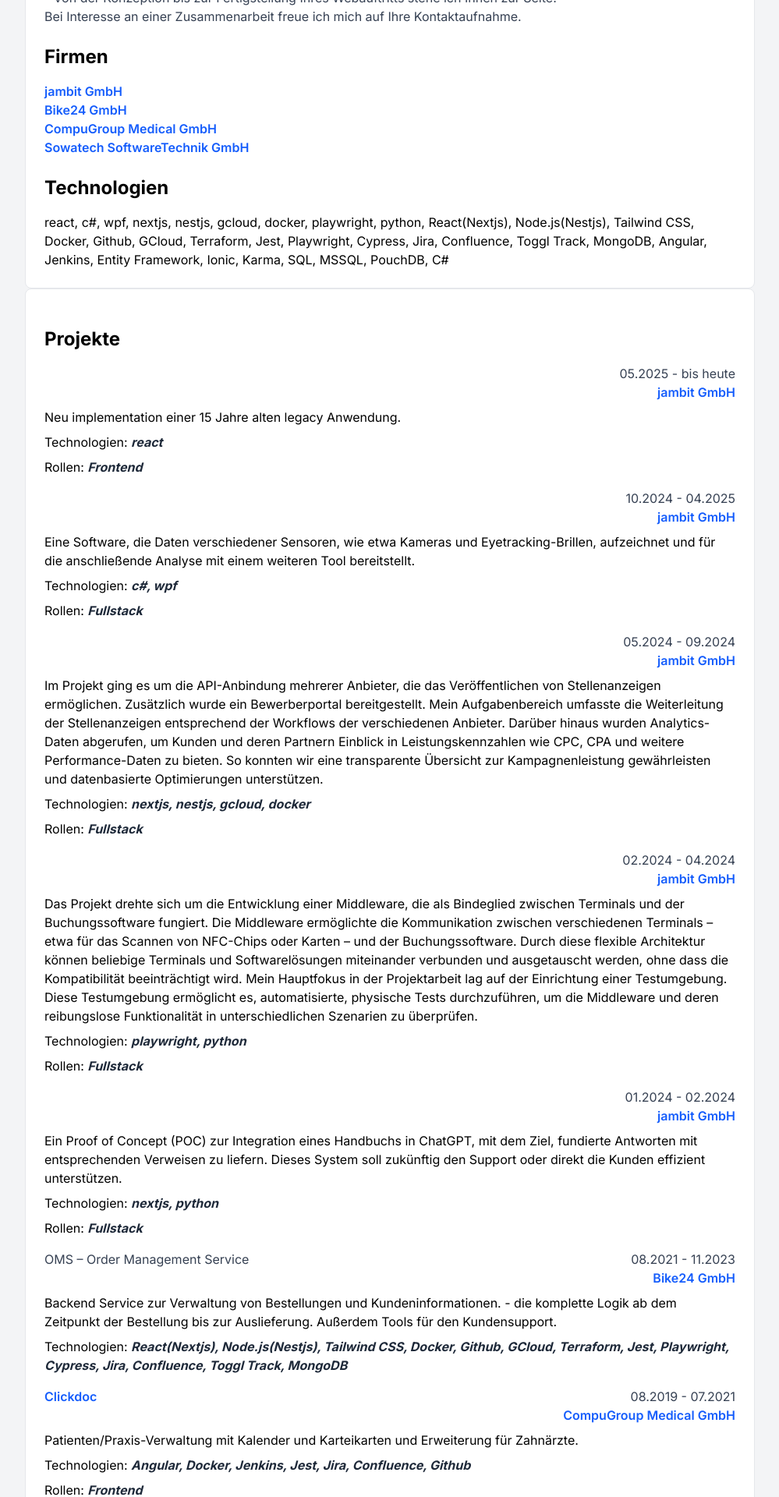
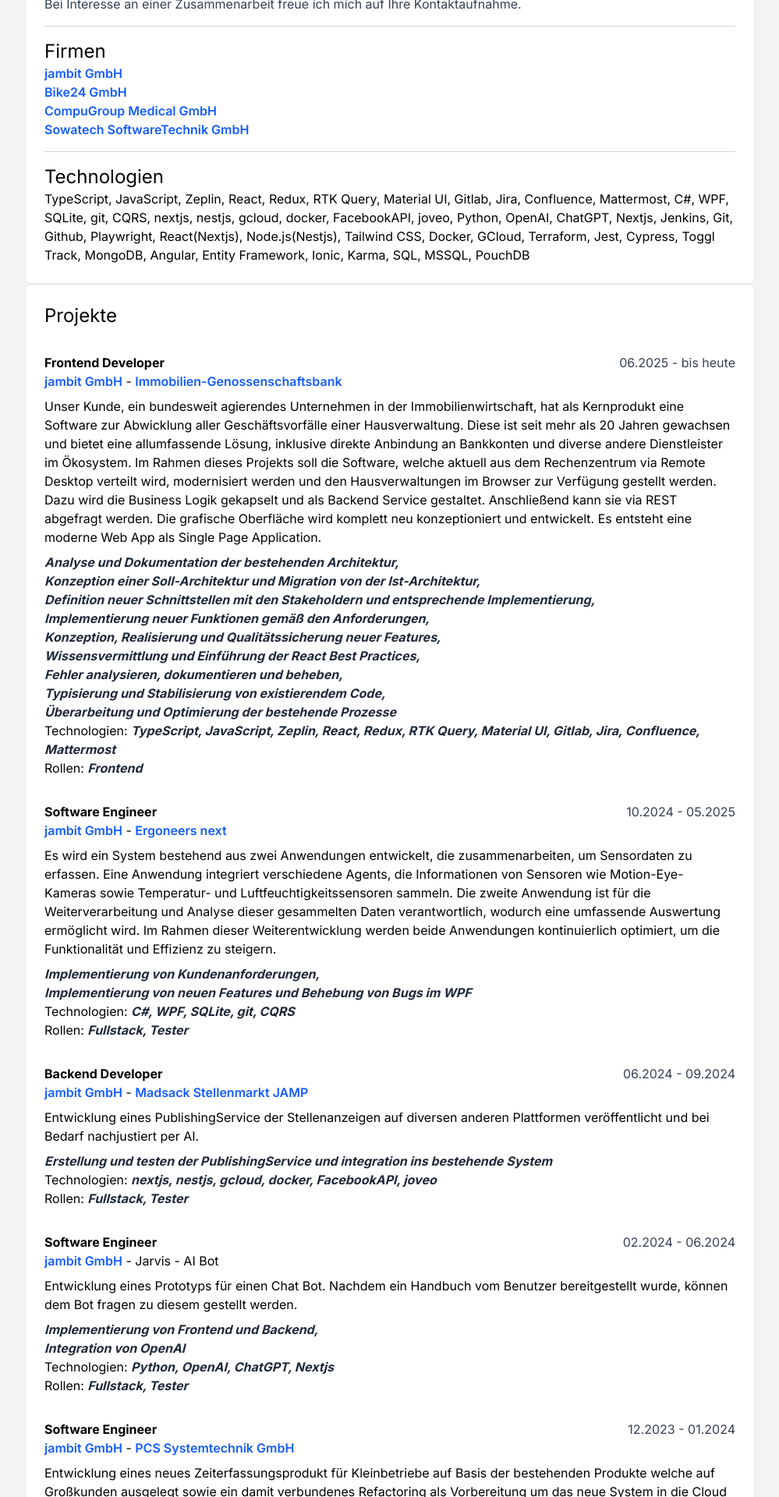
Before and after one commit to Sevenhero/cv-generator, a Next.js app: page / in a window 1280 px wide. Shown: the part 880-2800 px from the top of the page at 78% size, without its empty margins (140-1139 px from the left). Built offline with nearby package versions, Linux system fonts and the light colour scheme.

Commit message:
working on experience component layout

```diff
--- /dev/null
+++ b/src/app/components/Experience.css
@@ -0,0 +1,12 @@
+.experience-header {
+    display: grid;
+    grid-template-columns: 5fr 2fr;
+    grid-template-rows: repeat(2, 1fr);
+}
+
+@media (max-width: 680px) {
+    .experience-header {
+        grid-template-columns: 1fr;
+        grid-template-rows: auto auto auto auto;
+    }
+}
--- a/src/app/components/Experience.tsx
+++ b/src/app/components/Experience.tsx
@@ -1,5 +1,6 @@
 import Link from "next/link";
 import { Experience } from "../interfaces/experience";
+import "./Experience.css";
 
 const ExperienceComponent = ({
   title,
@@ -10,13 +11,28 @@
   projectUrl,
   companyUrl,
   technologies,
+  addition,
   roles,
   projectName,
 }: Experience) => (
-  <div className="mt-4 break-fot-print">
-    <div className="flex justify-between flex-wrap gap-2 w-full">
-      <span className="w-[49%] flex flex-col">
-        <span className="text-gray-700">
+  <div className="mt-8 break-fot-print">
+    <div className="grid experience-header">
+      <div className="font-bold">{title}</div>
+      <span className="text-gray-700 sm:text-end text-left">
+        {from} {till ? "-" : ""} {till}
+      </span>
+      <div>
+        {companyUrl && (
+          <Link
+            className="text-blue-600 font-semibold"
+            href={companyUrl}
+            target="_blank"
+          >
+            {company}
+          </Link>
+        )}
+        {!companyUrl && <span>{company}</span>}
+        {projectName && " - "}
         {projectUrl && (
           <Link
             className="text-blue-600 font-semibold"
@@ -27,30 +43,23 @@
           </Link>
         )}
         {!projectUrl && <span>{projectName}</span>}
-        </span>
-        {!title && <span className="font-bold w-[49%]">{title}</span>}
-      </span>
-      <span className="w-[49%] flex flex-col items-end">
-        <span className="text-gray-700">
-          {from} {till ? "-" : ""} {till}
-        </span>
-        <span className="text-gray-700">
-          {companyUrl && (
-            <Link
-              className="text-blue-600 font-semibold"
-              href={companyUrl}
-              target="_blank"
-            >
-              {company}
-            </Link>
+      </div>
+    </div>
+    <div className="mt-2">{description}</div>
+    {addition && (
+      <div className="mt-2">
+        <ul>
+          {addition?.map((role, index) => (
+            <li className="text-gray-800 italic font-bold" key={index}>
+              {role}
+              {index + 1 < addition.length ? ", " : ""}
+            </li>
+          ))}
+        </ul>
+      </div>
     )}
-          {!companyUrl && <span>{company}</span>}
-        </span>
-      </span>
-    </div>
-    <p className="mt-2">{description}</p>
     {technologies && (
-      <p className="mt-2">
+      <div>
         Technologien:{" "}
         {technologies?.map((technology, index) => (
           <span className="text-gray-800 italic font-bold" key={index}>
@@ -58,10 +67,10 @@
             {index + 1 < technologies.length ? ", " : ""}
           </span>
         ))}
-      </p>
+      </div>
     )}
     {roles && (
-      <p className="mt-2">
+      <div>
         Rollen:{" "}
         {roles?.map((role, index) => (
           <span className="text-gray-800 italic font-bold" key={index}>
@@ -69,7 +78,7 @@
             {index + 1 < roles.length ? ", " : ""}
           </span>
         ))}
-      </p>
+      </div>
     )}
   </div>
 );
--- a/src/app/components/ScaledImages.tsx
+++ b/src/app/components/ScaledImages.tsx
@@ -7,8 +7,10 @@
       <Image
         src={src}
         alt={alt}
-        layout="fill"
-        objectFit="contain"
+        // layout="fill"
+        // objectFit="contain"
+        style={{ objectFit: "contain" }}
+        priority
         className="image"
       />
     </div>
--- a/src/app/components/SkillIcon.tsx
+++ b/src/app/components/SkillIcon.tsx
@@ -6,6 +6,7 @@
 import NestJsIcon from "../icons/NestjsIcon";
 import NextJsIcon from "../icons/NextjsIcon";
 import TypeScriptIcon from "../icons/Typescript";
+import ReactIcon from "../icons/ReactIcon";
 import { Skill } from "../interfaces/userData";
 
 interface SkillIconProps {
@@ -22,7 +23,8 @@
   Javascript: <JavaScriptIcon />,
   CSS3: <CssIcon />,
   HTML5: <HtmlIcon />,
-  Ionic: <IonicIcon />
+  Ionic: <IonicIcon />,
+  React: <ReactIcon />,
 };
 
 const SkillIcon = ({ skill }: SkillIconProps) => {
--- a/src/app/interfaces/experience.ts
+++ b/src/app/interfaces/experience.ts
@@ -6,6 +6,7 @@
   description: string;
   projectName?: string;
   technologies?: string[];
+  addition?: string[];
   roles?: string[];
   projectUrl?: string;
   companyUrl?: string;
--- a/src/app/interfaces/userData.ts
+++ b/src/app/interfaces/userData.ts
@@ -35,7 +35,8 @@
   | "Javascript"
   | "CSS3"
   | "HTML5"
-  | "Ionic";
+  | "Ionic"
+  | "React";
 
 export interface Testimonial {
   name: string;
--- a/src/app/layout.tsx
+++ b/src/app/layout.tsx
@@ -12,7 +12,7 @@
   return `${dd}${mm}${yyyy}`;
 }
 
-const title = () => `${userData.lastName}_${userData.firstName}_${formatDateDDMMYYYY()}`;
+const title = () => `${userData.lastName}_${userData.firstName}`;
 
 export const metadata: Metadata = {
   title: title(),
--- a/src/app/page.tsx
+++ b/src/app/page.tsx
@@ -37,16 +37,15 @@
           <div className="grid gap-6 sm:px-8">
             <div className="col-span-12 md:col-span-4">
               <div className="bg-white border rounded-lg p-6">
-                <div className="flex items-center sm:flex-row flex-col space-x-6 justify-around">
-                  <div className="flex flex-col sm:items-center self-start ">
-                    <div className="relative w-32 h-32 mb-6">
+                <div className="flex gap-4 items-center sm:flex-row flex-col justify-around">
+                  <div className="flex flex-col items-center self-center ">
+                    <div className="relative mb-2 h-32 w-32">
                       <Image
+                        src="/smaller.png"
                         alt="Message Image"
-                        src={"/smaller.jpg"}
-                        className="rounded-full border shrink-0 top-8"
-                        layout="fill"
-                        objectFit="cover"
-                        objectPosition="center"
+                        fill
+                        sizes="128px"
+                        className="rounded-full border object-cover object-center"
                       />
                     </div>
                     <h1 className="text-xl font-bold">{getFullName()}</h1>
@@ -66,12 +65,12 @@
                     </a>
                   </div> */}
                   </div>
-                  <div className="self-start pt-4">
-                    <span className="text-gray-700 uppercase font-bold tracking-wider mb-2">
+                  <div className="self-center">
+                    <h4 className="text-gray-700 uppercase sm:text-left text-center font-bold tracking-wider mb-2">
                       Kontakt
-                    </span>
+                    </h4>
                     {/* <Contact  {...user.contact} /> */}
-                    <div className="flex items-center gap-6 my-2 flex-wrap">
+                    <div className="flex items-center gap-6 flex-wrap">
                       {userData.social?.map(
                         ({ social, email, url, phone }, index) => (
                           <SocialIcon
@@ -85,10 +84,10 @@
                       )}
                     </div>
                   </div>
-                  <div className="flex flex-col self-start pt-4">
-                    <span className="text-gray-700 uppercase font-bold tracking-wider">
+                  <div className="flex flex-col self-center">
+                    <h4 className="text-gray-700 uppercase text-center sm:text-left font-bold tracking-wider">
                       Sprachen
-                    </span>
+                    </h4>
                     <ul>
                       {user.languages.map(({ language, level }, index) => (
                         <li key={index}>
@@ -113,7 +112,7 @@
                     </ul>
                   </div> */}
                 <div className="flex flex-col">
-                  <span className="text-gray-700 uppercase font-bold tracking-wider mb-2">
+                  <span className="text-gray-700 uppercase font-bold text-center tracking-wider mb-2 sm:text-left">
                     Skills
                   </span>
                   <ul className="flex gap-4 flex-wrap justify-evenly items-center">
@@ -137,7 +136,10 @@
                   </>
                 )}
                 <section>
-                  <h2 className="text-2xl font-bold mt-6 mb-4">Firmen</h2>
+                  <>
+                    <hr className="my-4 border-t border-gray-300"></hr>
+                    <h2 className="text-2xl font-boldmb-4">Firmen</h2>
+                  </>
                   <ul>
                     {getCompanyNames().map(({ company, url }, index) =>
                       url ? (
@@ -160,13 +162,16 @@
                   </ul>
                 </section>
                 <section>
-                  <h2 className="text-2xl font-bold mt-6 mb-4">Technologien</h2>
+                  <>
+                    <hr className="my-4 border-t border-gray-300"></hr>
+                    <h2 className="text-2xl font-boldmb-4">Technologien</h2>
+                  </>
                   <div>{getTechnologies().join(", ")}</div>
                 </section>
               </div>
               <div className="bg-white border rounded-lg p-6">
                 <section>
-                  <h2 className="text-2xl font-bold mt-6 mb-4">Projekte</h2>
+                  <h2 className="text-2xl font-boldmb-4">Projekte</h2>
                   {userData.experience?.map((data, index) => (
                     <ExperienceComponent key={index} {...data} />
                   ))}
@@ -181,7 +186,7 @@
                       <TestimonialComponent
                         key={index}
                         {...testimonial}
-                        className={index % 2 !== 0 ?  "sm:flex-row md:flex-row-reverse" : ""}
+                        className={index % 2 !== 0 ? "sm:flex-row md:flex-row-reverse" : ""}
                       />
                     ))}
                   </ul>
--- a/src/data/userData.ts
+++ b/src/data/userData.ts
@@ -25,6 +25,7 @@
     "Nestjs",
     "Nextjs",
     "Angular",
+    "React",
     "Ionic",
     "Typescript",
     "Javascript",
@@ -59,62 +60,95 @@
   ],
   experience: [
     {
-      title: "Software Engineer",
+      title: "Frontend Developer",
+      projectName:"Immobilien-Genossenschaftsbank",
+      projectUrl:"https://www.hausbank.de/startseite.html",
       company: "jambit GmbH",
-      from: "05.2025",
+      from: "06.2025",
       till: "bis heute",
-      description: `Neu implementation einer 15 Jahre alten legacy Anwendung.`,
-      companyUrl:  "https://www.jambit.com/",
-      technologies: ["react"],
+      description: `Unser Kunde, ein bundesweit agierendes Unternehmen in der Immobilienwirtschaft, hat als Kernprodukt eine Software zur Abwicklung aller Geschäftsvorfälle einer Hausverwaltung. Diese ist seit mehr als 20 Jahren gewachsen und bietet eine allumfassende Lösung, inklusive direkte Anbindung an Bankkonten und diverse andere Dienstleister im Ökosystem. Im Rahmen dieses Projekts soll die Software, welche aktuell aus dem Rechenzentrum via Remote Desktop verteilt wird, modernisiert werden und den Hausverwaltungen im Browser zur Verfügung gestellt werden. Dazu wird die Business Logik gekapselt und als Backend Service gestaltet. Anschließend kann sie via REST abgefragt werden. Die grafische Oberfläche wird komplett neu konzeptioniert und entwickelt. Es entsteht eine moderne Web App als Single Page Application.`,
+      addition: [
+        "Analyse und Dokumentation der bestehenden Architektur",
+        "Konzeption einer Soll-Architektur und Migration von der Ist-Architektur",
+        "Definition neuer Schnittstellen mit den Stakeholdern und entsprechende Implementierung",
+        "Implementierung neuer Funktionen gemäß den Anforderungen",
+        "Konzeption, Realisierung und Qualitätssicherung neuer Features",
+        "Wissensvermittlung und Einführung der React Best Practices",
+        "Fehler analysieren, dokumentieren und beheben",
+        "Typisierung und Stabilisierung von existierendem Code",
+        "Überarbeitung und Optimierung der bestehende Prozesse",
+      ],
+      companyUrl: "https://www.jambit.com/",
+      technologies: [
+        "TypeScript", "JavaScript", "Zeplin", "React", "Redux", "RTK Query", "Material UI", "Gitlab", "Jira", "Confluence", "Mattermost"
+      ],
       roles: ["Frontend"],
     },
     {
       title: "Software Engineer",
       company: "jambit GmbH",
+      projectName:"Ergoneers next",
+      projectUrl:"https://ergoneers.com",
       from: "10.2024",
-      till: "04.2025",
-      description: `Eine Software, die Daten verschiedener Sensoren, wie etwa Kameras und Eyetracking-Brillen, aufzeichnet und für die anschließende Analyse mit einem weiteren Tool bereitstellt.`,
-      companyUrl:  "https://www.jambit.com/",
-      technologies: ["c#", "wpf"],
-      roles: ["Fullstack"],
+      till: "05.2025",
+      description: `Es wird ein System bestehend aus zwei Anwendungen entwickelt, die zusammenarbeiten, um Sensordaten zu erfassen. Eine Anwendung integriert verschiedene Agents, die Informationen von Sensoren wie Motion-Eye-Kameras sowie Temperatur- und Luftfeuchtigkeitssensoren sammeln. Die zweite Anwendung ist für die Weiterverarbeitung und Analyse dieser gesammelten Daten verantwortlich, wodurch eine umfassende Auswertung ermöglicht wird. Im Rahmen dieser Weiterentwicklung werden beide Anwendungen kontinuierlich optimiert, um die Funktionalität und Effizienz zu steigern.`,
+      companyUrl: "https://www.jambit.com/",
+      addition: [
+        "Implementierung von Kundenanforderungen",
+        "Implementierung von neuen Features und Behebung von Bugs im WPF"
+      ],
+      technologies: ["C#", "WPF", "SQLite", "git", "CQRS"],
+      roles: ["Fullstack", "Tester"],
+    },
+    {
+      title: "Backend Developer",
+      projectName:"Madsack Stellenmarkt JAMP",
+      projectUrl:"https://www.madsack-karriere.de",
+      company: "jambit GmbH",
+      from: "06.2024",
+      till: "09.2024",
+      description: `Entwicklung eines PublishingService der Stellenanzeigen auf diversen anderen Plattformen veröffentlicht und bei Bedarf nachjustiert per AI.`,
+      companyUrl: "https://www.jambit.com/",
+      addition: [
+        "Erstellung und testen der PublishingService und integration ins bestehende System"
+      ],
+      technologies: ["nextjs", "nestjs", "gcloud", "docker", "FacebookAPI", "joveo"],
+      roles: ["Fullstack", "Tester"],
     },
     {
       title: "Software Engineer",
       company: "jambit GmbH",
-      from: "05.2024",
-      till: "09.2024",
-      description: `Im Projekt ging es um die API-Anbindung mehrerer Anbieter, die das Veröffentlichen von Stellenanzeigen ermöglichen. Zusätzlich wurde ein Bewerberportal bereitgestellt. Mein Aufgabenbereich umfasste die Weiterleitung der Stellenanzeigen entsprechend der Workflows der verschiedenen Anbieter.
-
-Darüber hinaus wurden Analytics-Daten abgerufen, um Kunden und deren Partnern Einblick in Leistungskennzahlen wie CPC, CPA und weitere Performance-Daten zu bieten. So konnten wir eine transparente Übersicht zur Kampagnenleistung gewährleisten und datenbasierte Optimierungen unterstützen.`,
-      companyUrl:  "https://www.jambit.com/",
-      technologies: ["nextjs", "nestjs", "gcloud", "docker"],
-      roles: ["Fullstack"],
+      projectName:"Jarvis - AI Bot",
+      from: "02.2024",
+      till: "06.2024",
+      description: `Entwicklung eines Prototyps für einen Chat Bot. Nachdem ein Handbuch vom Benutzer bereitgestellt wurde, können dem Bot fragen zu diesem gestellt werden.`,
+      addition: ["Implementierung von Frontend und Backend", "Integration von OpenAI"],
+      companyUrl: "https://www.jambit.com/",
+      technologies: ["Python", "OpenAI", "ChatGPT", "Nextjs"],
+      roles: ["Fullstack", "Tester"],
     },
     {
       title: "Software Engineer",
+      projectName:"PCS Systemtechnik GmbH",
       company: "jambit GmbH",
-      from: "02.2024",
-      till: "04.2024",
-      description: `Das Projekt drehte sich um die Entwicklung einer Middleware, die als Bindeglied zwischen Terminals und der Buchungssoftware fungiert. Die Middleware ermöglichte die Kommunikation zwischen verschiedenen Terminals – etwa für das Scannen von NFC-Chips oder Karten – und der Buchungssoftware. Durch diese flexible Architektur können beliebige Terminals und Softwarelösungen miteinander verbunden und ausgetauscht werden, ohne dass die Kompatibilität beeinträchtigt wird.
-Mein Hauptfokus in der Projektarbeit lag auf der Einrichtung einer Testumgebung. Diese Testumgebung ermöglicht es, automatisierte, physische Tests durchzuführen, um die Middleware und deren reibungslose Funktionalität in unterschiedlichen Szenarien zu überprüfen.`,
-      companyUrl:  "https://www.jambit.com/",
-      technologies: ["playwright", "python"],
-      roles: ["Fullstack"],
-    },
-    {
-      title: "Software Engineer",
-      company: "jambit GmbH",
-      from: "01.2024",
-      till: "02.2024",
-      description: `Ein Proof of Concept (POC) zur Integration eines Handbuchs in ChatGPT, mit dem Ziel, fundierte Antworten mit entsprechenden Verweisen zu liefern. Dieses System soll zukünftig den Support oder direkt die Kunden effizient unterstützen.`,
-      companyUrl:  "https://www.jambit.com/",
-      technologies: ["nextjs", "python"],
+      from: "12.2023",
+      till: "01.2024",
+      description: `Entwicklung eines neues Zeiterfassungsprodukt für Kleinbetriebe auf Basis der bestehenden Produkte welche auf Großkunden ausgelegt sowie ein damit verbundenes Refactoring als Vorbereitung um das neue System in die Cloud zu heben (Kubernetes)`,
+      projectUrl:"https://www.pcs.com/",
+      addition: [
+        "Software Developer",
+        "Tester",
+        "CI & CD Einrichtung und Einbindung",
+        "Einführung und Implementierung von Playwright"
+      ],
+      companyUrl: "https://www.jambit.com/",
+      technologies: ["Python", "Jenkins", "Git", "Github", "Playwright"],
       roles: ["Fullstack"],
     },
     {
       title: "Fullstack Entwickler",
       company: "Bike24 GmbH",
-      projectName: "OMS – Order Management Service",
+      projectName: "Order Management Service",
       from: "08.2021",
       till: "11.2023",
       description:
```
Also changed, not shown: src/app/icons/ReactIcon.tsx (added, +9 -0 lines), public/smaller.png (added), 1 other file (tests, documents, lock files or other folders). Lines whose indentation alone changed are shown as unchanged.
